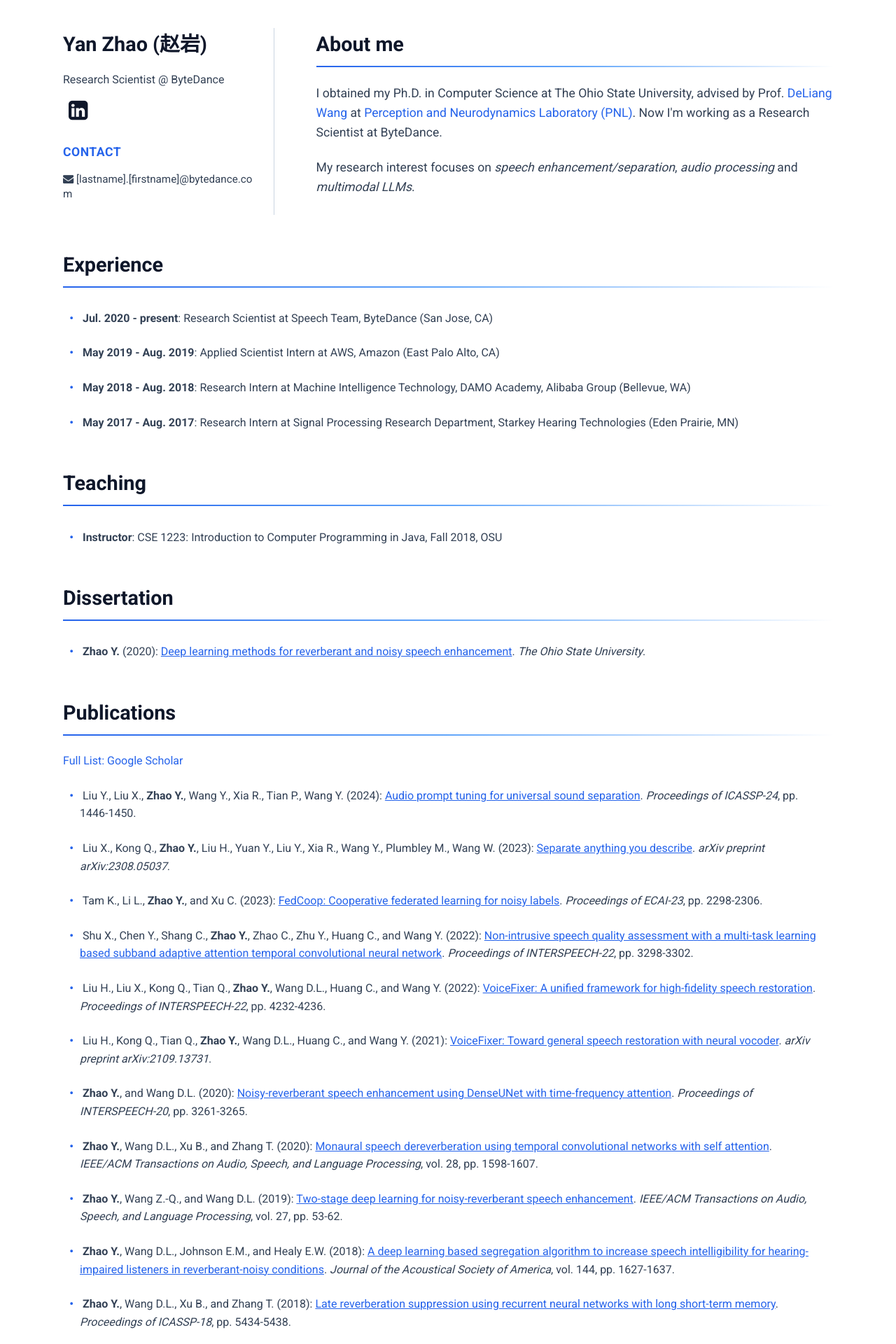
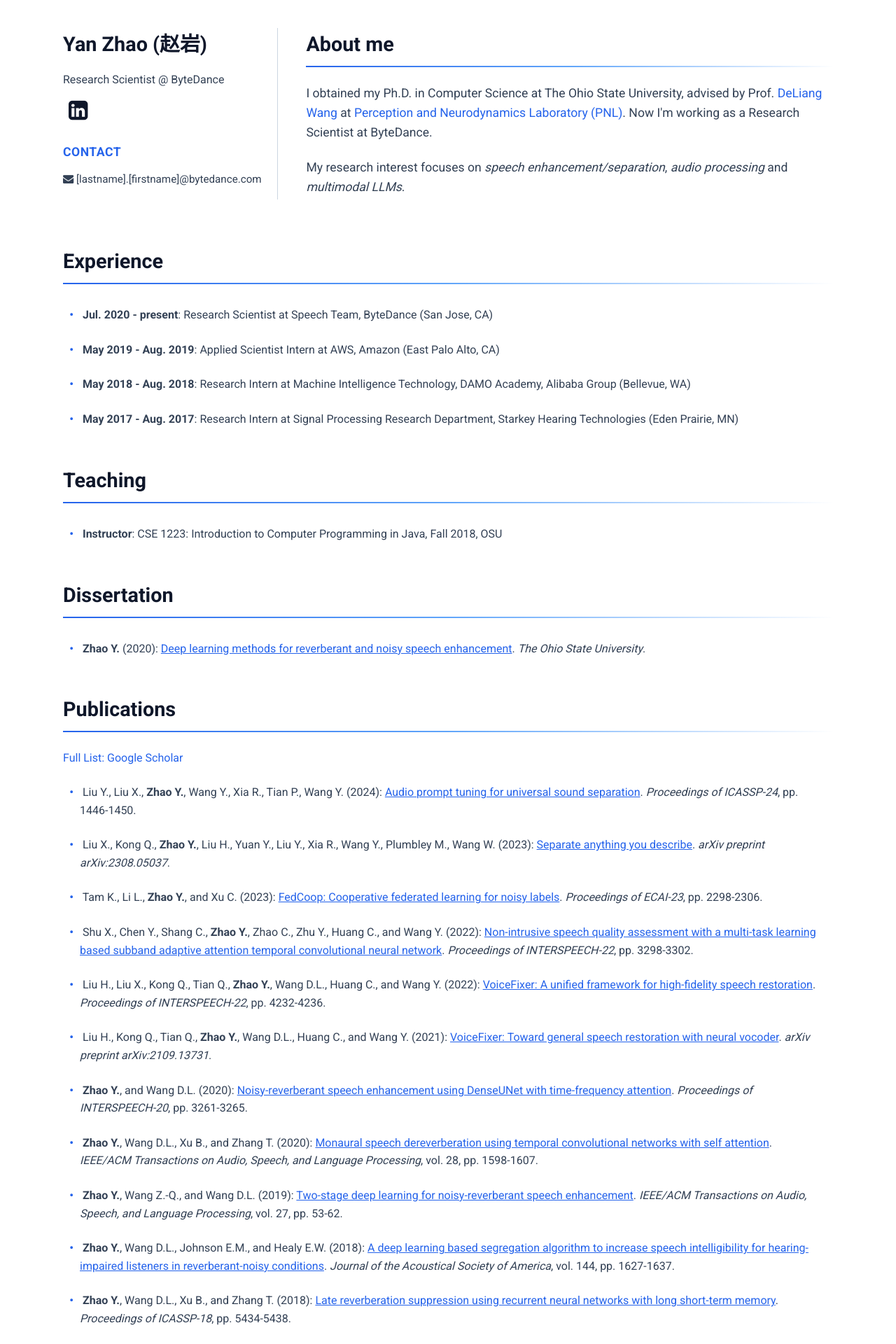
Before and after one commit to cliffzhao/cliffzhao.github.io, a Jekyll site: the page built from index.html, in a window 1280 px wide. Shown: the top 1920 px of the page at 70% size. Built offline with Jekyll 4.4.1, drawn with Linux system fonts in a browser that asks for light colours; a style sheet for code colours, icons or effects is not loaded.

Commit message:
Style: Reduce profile grid gap to 40px

```diff
--- a/css/main.css
+++ b/css/main.css
@@ -165,7 +165,7 @@
     .profile-grid {
         display: grid;
         grid-template-columns: 2.9fr 7.1fr; /* 29% sidebar, 71% content */
-        gap: 60px;
+        gap: 40px; /* Reduced gap from 60px to 40px */
         align-items: start; /* Ensure top alignment */
     }
 }
```
